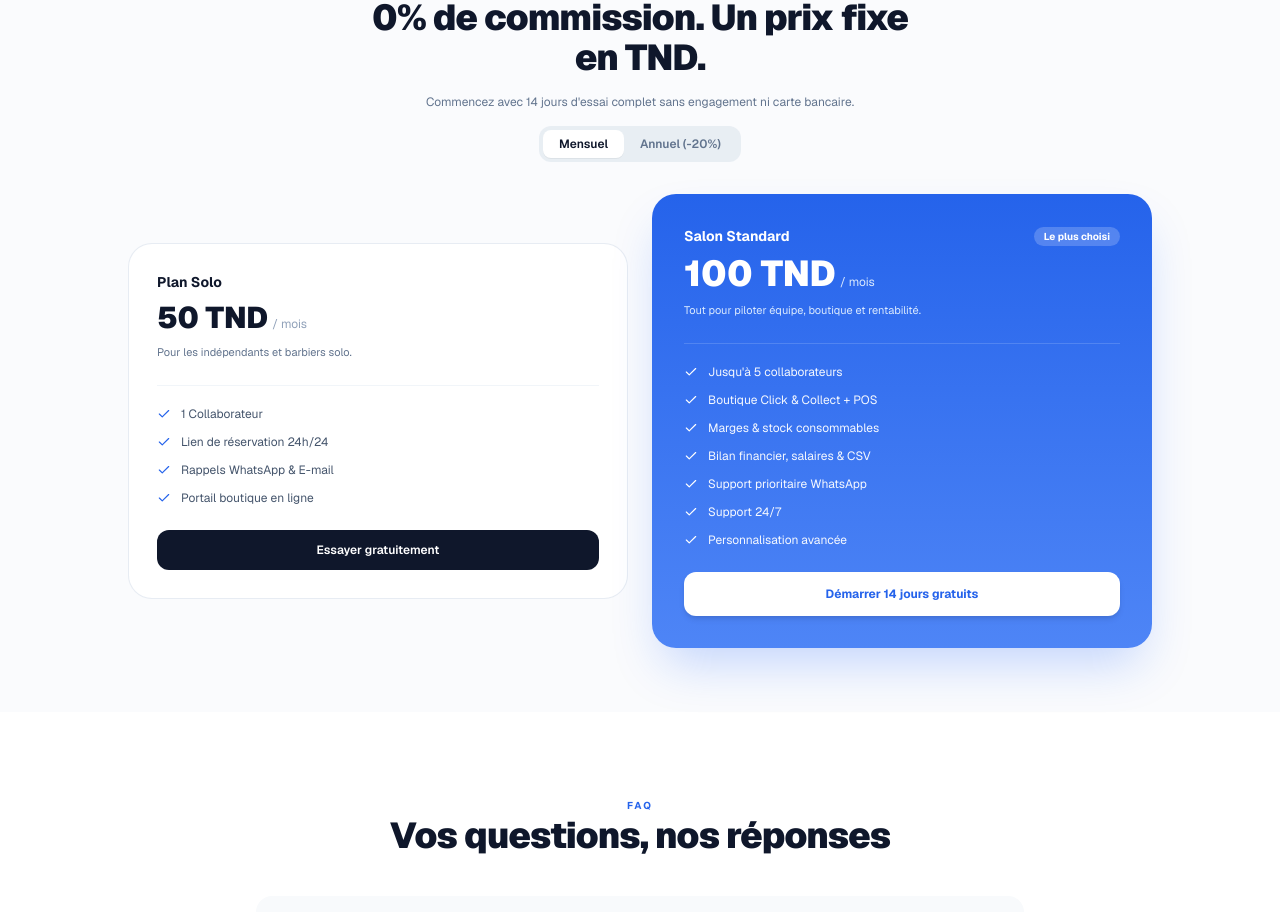
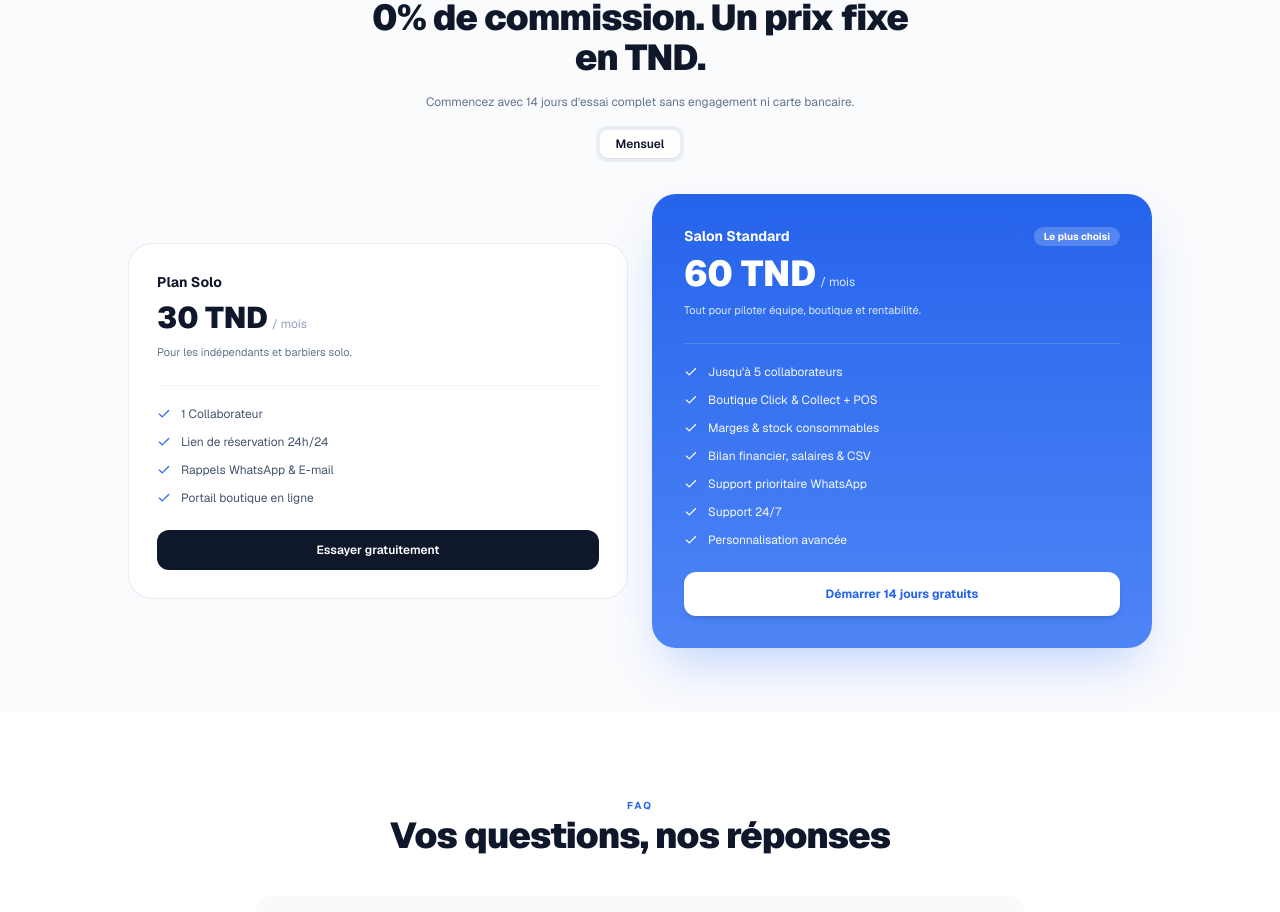
Before and after one commit to nadimxht/Booki, a Next.js app: page / in a window 1280 px wide. Shown: the part 4500-5412 px from the top of the page. Built offline with nearby package versions, Linux system fonts and the light colour scheme.

Commit message:
MVP Done!!!!!!§!

```diff
--- a/src/app/page.tsx
+++ b/src/app/page.tsx
@@ -683,15 +683,7 @@ export default function BookiLandingPage() {
               >
                 Mensuel
               </button>
-              <button
-                type="button"
-                onClick={() => setBillingCycle("annual")}
-                className={`px-4 py-1.5 rounded-lg transition cursor-pointer ${
-                  billingCycle === "annual" ? "bg-white text-slate-900 shadow-2xs" : "text-slate-500"
-                }`}
-              >
-                Annuel (-20%)
-              </button>
+
             </div>
           </Reveal>
 
@@ -702,7 +694,7 @@ export default function BookiLandingPage() {
                   <h3 className="font-bold text-sm text-slate-900">Plan Solo</h3>
                   <div className="flex items-baseline gap-1">
                     <span className="text-3xl font-black text-slate-900">
-                      {billingCycle === "annual" ? "40" : "50"} TND
+                      {billingCycle === "annual" ? "40" : "30"} TND
                     </span>
                     <span className="text-xs text-slate-400">/ mois</span>
                   </div>
@@ -736,7 +728,7 @@ export default function BookiLandingPage() {
                   </div>
                   <div className="flex items-baseline gap-1">
                     <span className="text-4xl font-black text-white">
-                      {billingCycle === "annual" ? "80" : "100"} TND
+                      {billingCycle === "annual" ? "80" : "60"} TND
                     </span>
                     <span className="text-xs text-blue-100">/ mois</span>
                   </div>
```
